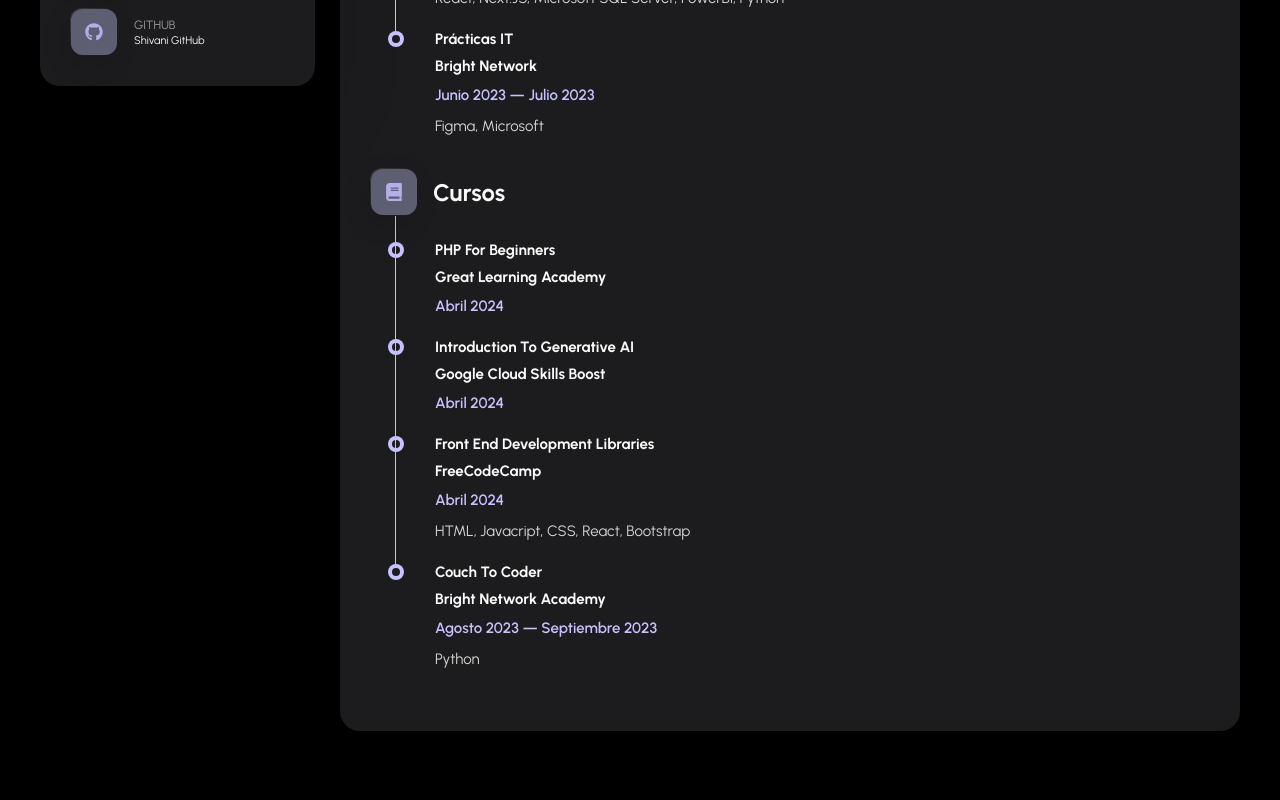
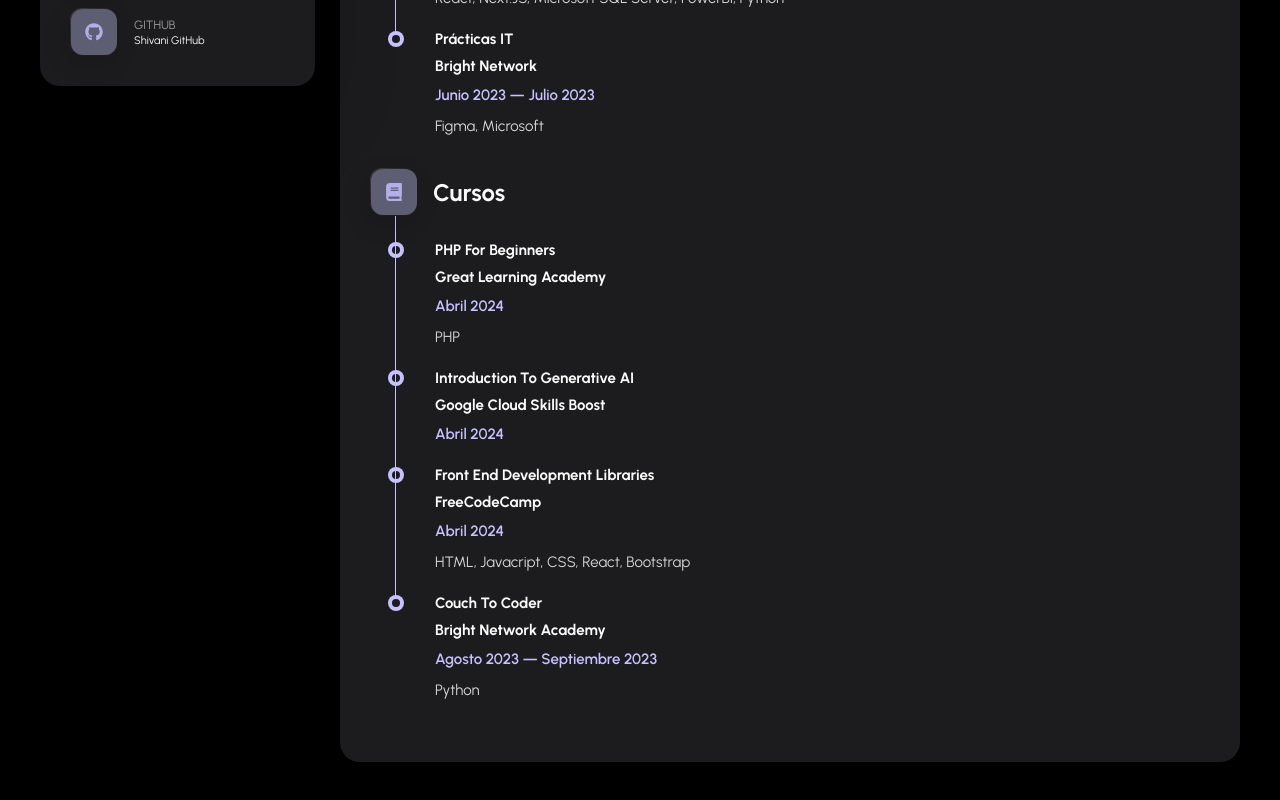
Before and after one commit to shivanirajani/shivani-portfolio, a React (Vite) app: page /resume in a window 1280 px wide. Shown: the part 691-1491 px from the top of the page. Built offline with nearby package versions, Linux system fonts and the light colour scheme.

Commit message:
added description

```diff
--- a/src/pages/Resume/Resume.jsx
+++ b/src/pages/Resume/Resume.jsx
@@ -70,6 +70,7 @@
             work= " PHP for Beginners"
             place= "Great Learning Academy"
             date="Abril 2024"
+            description=" PHP"
           />
 
         <TimelineItem
```
